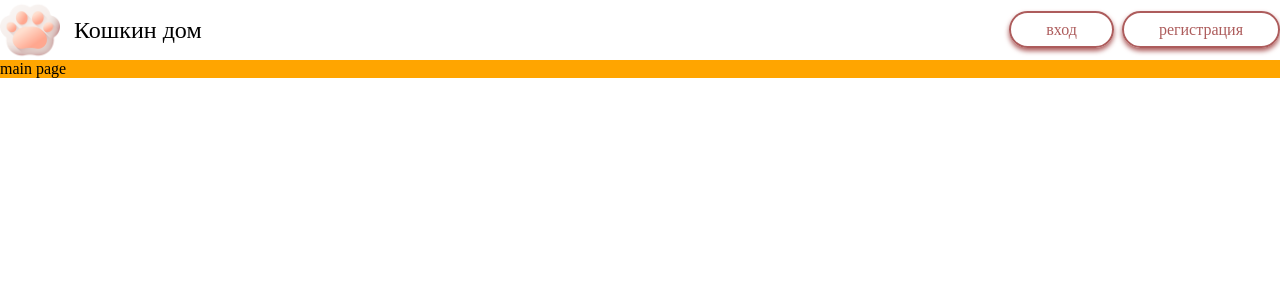
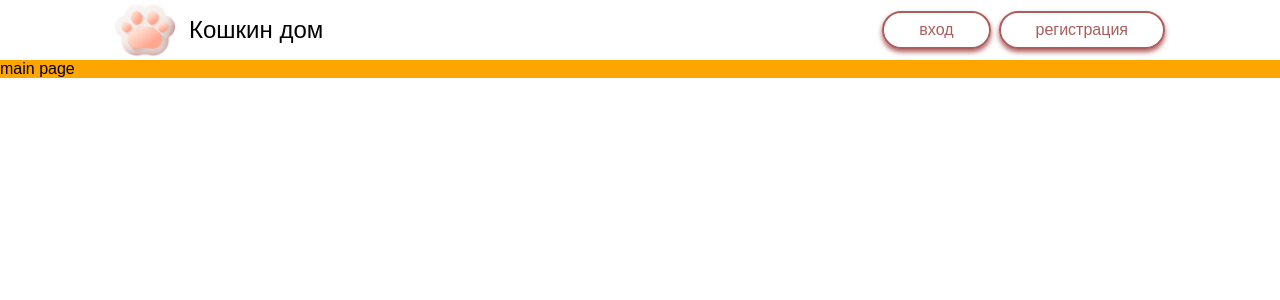
Before and after one commit to Vamba45/cats-house, a React (Create React App) app: page / in a window 1280 px wide. Shown: the top 300 px of the page. Built offline with nearby package versions, Linux system fonts and the light colour scheme.

Commit message:
add container style

```diff
--- a/src/scss/index.scss
+++ b/src/scss/index.scss
@@ -7,11 +7,14 @@
 body, html, #root {
     width: 100%;
     height: 100%;
+
+    font-family: Arial, Helvetica, sans-serif;
 }
 
 a {
     text-decoration: none;
     color: #000;
+    display: inline-block;
 }
 
 a:hover,
@@ -19,3 +22,10 @@ a:visited,
 a:active {
     color: #000;
 }
+
+.container {
+    max-width: 1080px;
+    padding: 0 15px;
+
+    margin: 0 auto;
+}
```
